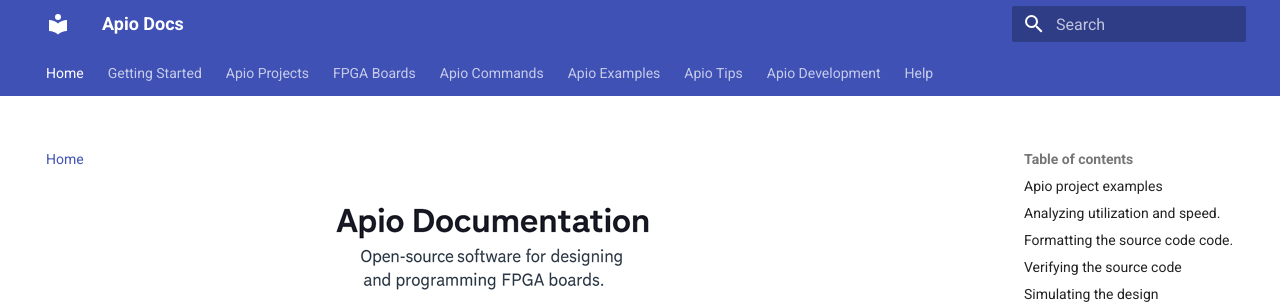
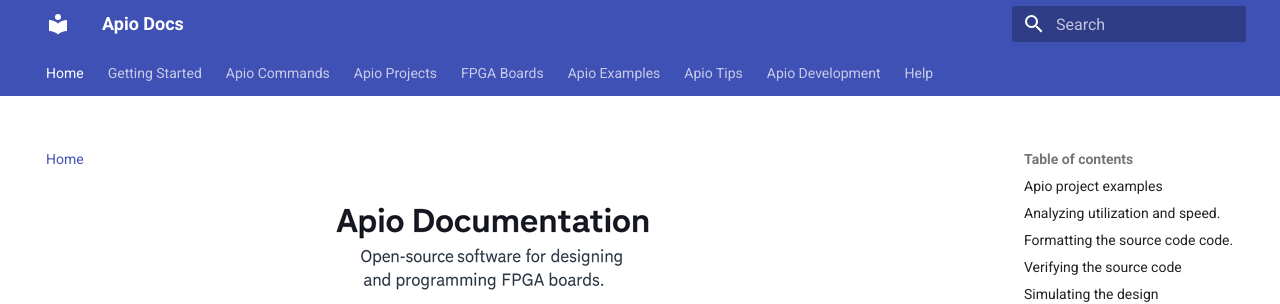
Before and after one commit to zapta/apio-wiki-dev, an MkDocs documentation site: the page built from docs/index.md, in a window 1280 px wide and 900 px high. Shown: the top 304 px of the window. Built offline with MkDocs 1.6.1 and Material for MkDocs 9.7.7, drawn with Linux system fonts in a browser that asks for light colours; some of the changed lines change nothing that is shown.

Commit message:
Moved the commands tab to the left.

```diff
--- a/mkdocs.yml
+++ b/mkdocs.yml
@@ -30,14 +30,6 @@
       - Python-based installation: python-based-installation.md
       - Standalone installation: standalone-installation.md
       - Migrating from Apio 0.x.x: migrating-from-apio-0xx.md
-  - Apio Projects:
-      - Project structure: project-structure.md
-      - Project file apio.ini: project-file.md
-  - FPGA Boards:
-      - Supported boards: supported-boards.md
-      - Supported FPGAs: supported-fpgas.md
-      - Board drivers: board-drivers.md
-      - Custom boards: custom-boards.md
   - Apio Commands:
       - Build Commands:
           - apio build: cmd-apio-build.md
@@ -64,6 +56,14 @@
           - apio raw: cmd-apio-raw.md
           - apio api: cmd-apio-api.md
           - apio upgrade: cmd-apio-upgrade.md
+  - Apio Projects:
+      - Project structure: project-structure.md
+      - Project file apio.ini: project-file.md
+  - FPGA Boards:
+      - Supported boards: supported-boards.md
+      - Supported FPGAs: supported-fpgas.md
+      - Board drivers: board-drivers.md
+      - Custom boards: custom-boards.md
   - Apio Examples:
       - Using examples: using-examples.md
       - Contributing examples: contributing-examples.md
```
